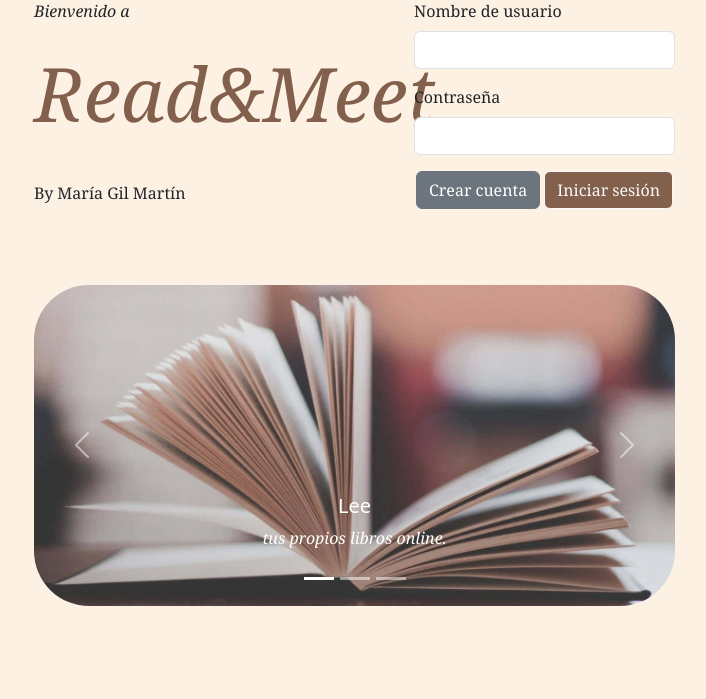
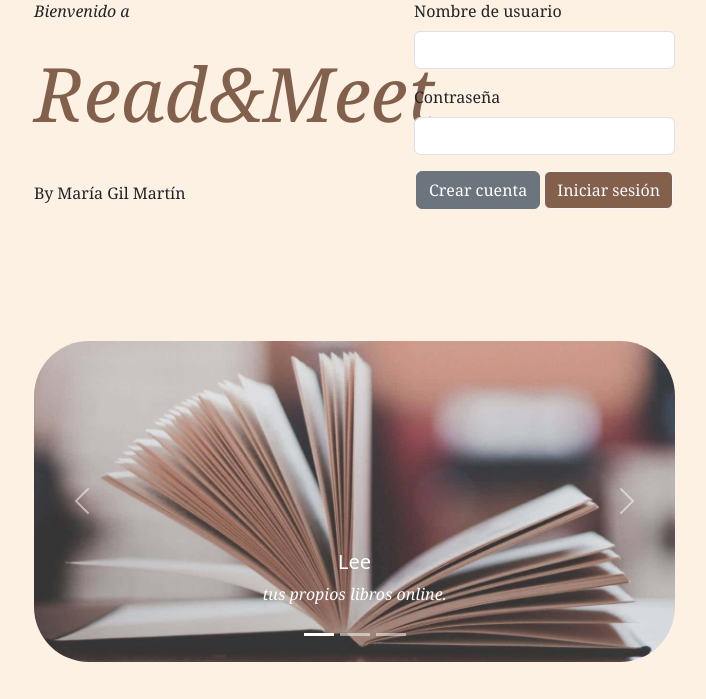
Before and after one commit to harlinius/TFG_GIT, a PHP site: page /login.php in a window 1280 px wide. Shown: the part 101-800 px from the top of the page, without its empty margins (238-944 px from the left). Run offline with PHP 8.4, Linux system fonts and the light colour scheme.

Commit message:
Final 11/5

```diff
--- a/css/estilo_login.css
+++ b/css/estilo_login.css
@@ -2,8 +2,6 @@ body{
     margin-top: 100px;
     background-color: #fcf1e3;
 }
-
-
 
 #autor{
     margin-top: 12%;
@@ -17,13 +15,14 @@ h1{
     font-family: Georgia, 'Times New Roman', Times, serif;
     font-style: italic;
 }
+
 p{
     font-family: Georgia, 'Times New Roman', Times, serif;
     font-style: italic;
 }
 
 #carrusel{
-    padding-top: 60px;
+    padding-top: 100px;
 }
 
 .imagen_carrusel{
--- a/gestion_cuentas/login.php
+++ b/gestion_cuentas/login.php
@@ -9,12 +9,12 @@ require_once "../include/cabecera_login.php";
 ?>
 
 <div id="bloque_form" class="row">
-    <div class="col-md-4 col-sm-12 offset-md-2">
+    <div class="col-lg-4 col-md-12 col-sm-12 offset-md-2">
         <p>Bienvenido a</p>
         <h1>Read&Meet</h1>
         <p id="autor">By María Gil Martín</p>
     </div>
-    <div class="col-md-3 col-sm-12 ">
+    <div class="col-lg-3 col-md-8 col-sm-12 offset-lg-0 offset-md-2 ">
         <form action="doLogin.php" method="POST" class="row">
             <?php
             if (isset($_SESSION['error-login'])) :  ?>
@@ -45,10 +45,10 @@ require_once "../include/cabecera_login.php";
         </form>
     </div>
 </div>
-
+<p></p>
 <div id="carrusel" class="row">
-    <div class="col-md-7 col-sm-12 offset-md-2">
-        <div id="carouselExampleCaptions" class="carousel slide " data-bs-ride="carousel">
+    <div class="col-lg-7 col-md-7 col-sm-12 offset-md-2">
+        <div id="carouselExampleCaptions" class="carousel slide" data-bs-ride="carousel">
             <div class="carousel-indicators">
                 <button type="button" data-bs-target="#carouselExampleCaptions" data-bs-slide-to="0" class="active" aria-current="true" aria-label="Slide 1"></button>
                 <button type="button" data-bs-target="#carouselExampleCaptions" data-bs-slide-to="1" aria-label="Slide 2"></button>
```
